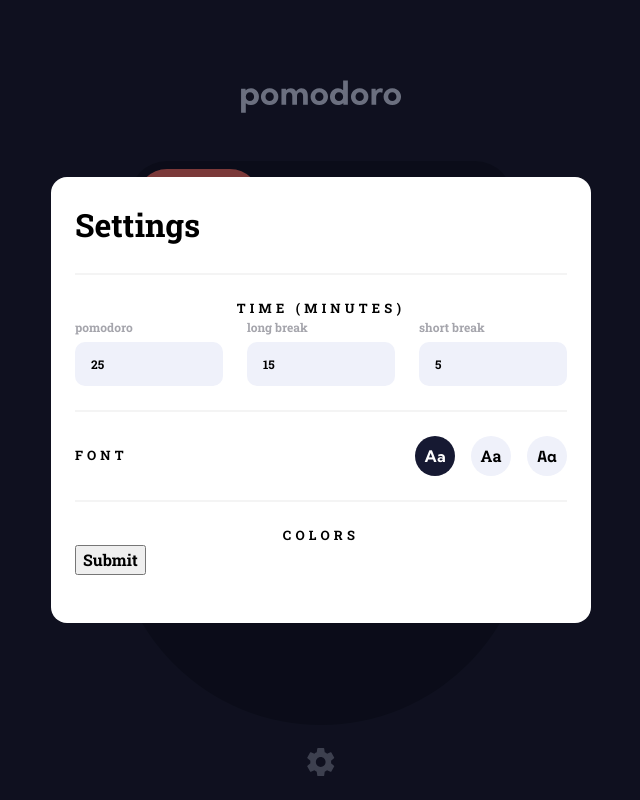
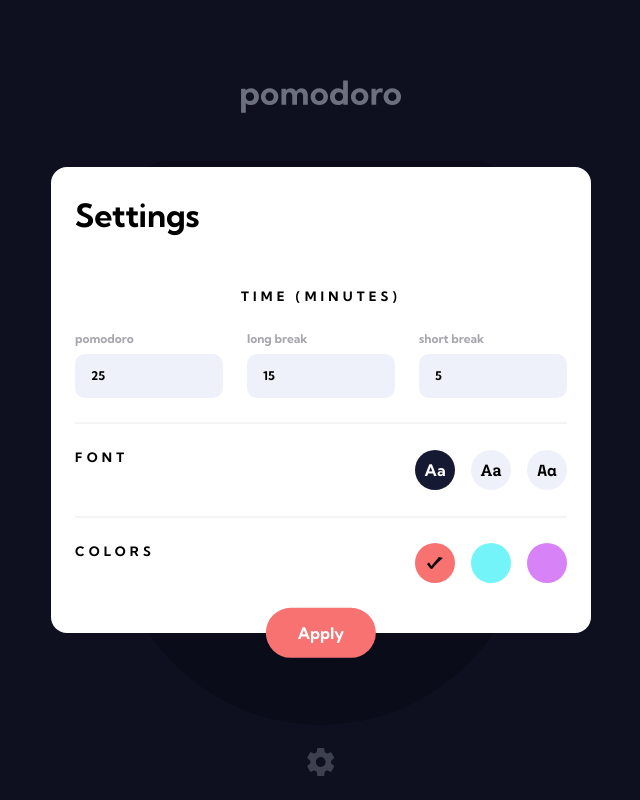
Before and after one commit to MathiasHun1/FEM-pomodoro, a React (Vite) app: page / in a window 1280 px wide. Both pictures are taken after a click on the element 640 px from the left and 774 px from the top of the page. Shown: the whole page, without its empty margins (319-959 px from the left). Built offline with nearby package versions, Linux system fonts and the light colour scheme.

Commit message:
every app features works fine. Need to add progress-bar, and the spec effects next

```diff
--- a/src/App.jsx
+++ b/src/App.jsx
@@ -33,6 +33,10 @@ function App() {
   const [pompdoroInput, setPomodoroImput] = useState(25);
   const [longBreakInput, setLongBrakInput] = useState(15);
   const [shortBreakInput, setShortBreakInput] = useState(5);
+  const [fontModeInput, setFontModeInput] = useState(FONTS.sans);
+  const [fontMode, setFontMode] = useState(FONTS.sans);
+  const [colorModeInput, setColorModeInput] = useState(COLORS.red);
+  const [colorMode, setColorMode] = useState(COLORS.red);
   /*------------------------------------------*/
 
   // set default values on the first load
@@ -123,6 +127,8 @@ function App() {
     };
 
     setTimer(settings);
+    setFontMode(fontModeInput);
+    setColorMode(colorModeInput);
     setFormOpened(false);
   };
 
@@ -152,7 +158,7 @@ function App() {
   return (
     <div
       className="app"
-      style={{ '--clr-primary': COLORS.red, '--ff-primary': FONTS.roboto }}
+      style={{ '--clr-primary': colorMode, '--ff-primary': fontMode }}
     >
       <header className="header wrapper">
         <div className="header__logo">
@@ -231,8 +237,8 @@ function App() {
         <div
           className="settings-form-wrapper wrapper"
           style={{
-            '--clr-primary': COLORS.red,
-            '--ff-primary': FONTS.roboto,
+            '--clr-primary': colorMode,
+            '--ff-primary': fontMode,
           }}
         >
           <form onSubmit={handleSubmit} className="settings-form">
@@ -284,17 +290,65 @@ function App() {
             <section className="form__font-section">
               <h2 className="form__sub-title">Font</h2>
               <div className="circle-buttons-wrapper">
-                <button className="button-circle active">Aa</button>
-                <button className="button-circle">Aa</button>
-                <button className="button-circle">Aa</button>
+                <button
+                  type="button"
+                  className={`button-circle ${
+                    fontModeInput === FONTS.sans ? 'active' : ''
+                  }`}
+                  onClick={() => setFontModeInput(FONTS.sans)}
+                >
+                  Aa
+                </button>
+                <button
+                  type="button"
+                  className={`button-circle ${
+                    fontModeInput === FONTS.roboto ? 'active' : ''
+                  }`}
+                  onClick={() => setFontModeInput(FONTS.roboto)}
+                >
+                  Aa
+                </button>
+                <button
+                  type="button"
+                  className={`button-circle ${
+                    fontModeInput === FONTS.mono ? 'active' : ''
+                  }`}
+                  onClick={() => setFontModeInput(FONTS.mono)}
+                >
+                  Aa
+                </button>
               </div>
             </section>
             <section className="form__color-section">
               <h2 className="form__sub-title">Colors</h2>
-              <button type="submit" className="form__submit-button">
-                Submit
-              </button>
+              <div className="circle-buttons-wrapper">
+                <button
+                  type="button"
+                  className={`button-circle ${
+                    colorModeInput === COLORS.red ? 'active' : ''
+                  }`}
+                  onClick={() => setColorModeInput(COLORS.red)}
+                ></button>
+                <button
+                  type="button"
+                  className={`button-circle ${
+                    colorModeInput === COLORS.cyan ? 'active' : ''
+                  }`}
+                  onClick={() => setColorModeInput(COLORS.cyan)}
+                ></button>
+                <button
+                  type="button"
+                  className={`button-circle ${
+                    colorModeInput === COLORS.purple ? 'active' : ''
+                  }`}
+                  onClick={() => setColorModeInput(COLORS.purple)}
+                ></button>
+              </div>
             </section>
+
+            <button type="submit" className="form__submit-button">
+              Apply
+            </button>
           </form>
         </div>
       )}
--- a/src/App.scss
+++ b/src/App.scss
@@ -116,10 +116,6 @@ body {
   padding-block: 1.5rem;
 }
 
-.settings-form > *:not(:last-child) {
-  border-bottom: 2px solid hsla(0, 0%, 59%, 0.1);
-}
-
 .form__header {
   padding-bottom: 1.5rem;
 }
@@ -137,14 +133,15 @@ body {
   }
 }
 
+.form__sub-title:first-of-type {
+  margin-bottom: 1.5rem;
+}
+
 .form__sub-title .form__submit-button {
   position: absolute;
   bottom: 0;
   left: 50%;
   transform: translateX(-50%) translateY(50%);
-}
-
-.form__time-section {
 }
 
 .form__time-input-wrapper {
@@ -178,7 +175,8 @@ body {
   }
 }
 
-.form__font-section {
+.form__font-section,
+.form__color-section {
   display: flex;
   flex-direction: column;
   align-items: center;
@@ -190,7 +188,7 @@ body {
   }
 }
 
-.form__font-section button {
+.form__font-section .button-circle {
   background-color: var(--clr-blue-ultalight);
   color: rgba(var(--clr-blue-medium), 0.75);
 }
@@ -211,3 +209,43 @@ body {
 .form__font-section button:nth-of-type(3) {
   font-family: var(--ff-mono);
 }
+
+.form__color-section button:nth-of-type(1) {
+  background-color: $clr-red !important;
+}
+
+.form__color-section button:nth-of-type(2) {
+  background-color: $clr-cyan;
+}
+
+.form__color-section button:nth-of-type(3) {
+  background-color: $clr-purple;
+}
+
+.form__color-section button.active {
+  background-image: url('./assets/icon-checkmark.svg');
+  background-position: center;
+  background-size: 16px 16px;
+  background-repeat: no-repeat;
+}
+
+.form__submit-button {
+  position: absolute;
+  bottom: 0;
+  left: 50%;
+  transform: translateX(-50%) translateY(50%);
+  background-color: var(--clr-primary);
+  padding: 0.8rem 2rem;
+  border: none;
+  border-radius: 9999px;
+  color: white;
+  cursor: pointer;
+}
+
+.settings-form section {
+  border-bottom: 2px solid hsla(0, 0%, 59%, 0.1);
+}
+
+.settings-form section:last-of-type {
+  border-bottom: none;
+}
--- a/src/styles/_abstactions.scss
+++ b/src/styles/_abstactions.scss
@@ -1 +1,5 @@
 $breakpoint-small: 30rem;
+
+$clr-red: hsl(0, 91%, 71%);
+$clr-cyan: hsl(182, 91%, 71%);
+$clr-purple: hsl(284, 89%, 74%);
```
Also changed, not shown: src/assets/icon-checkmark.svg (added).
